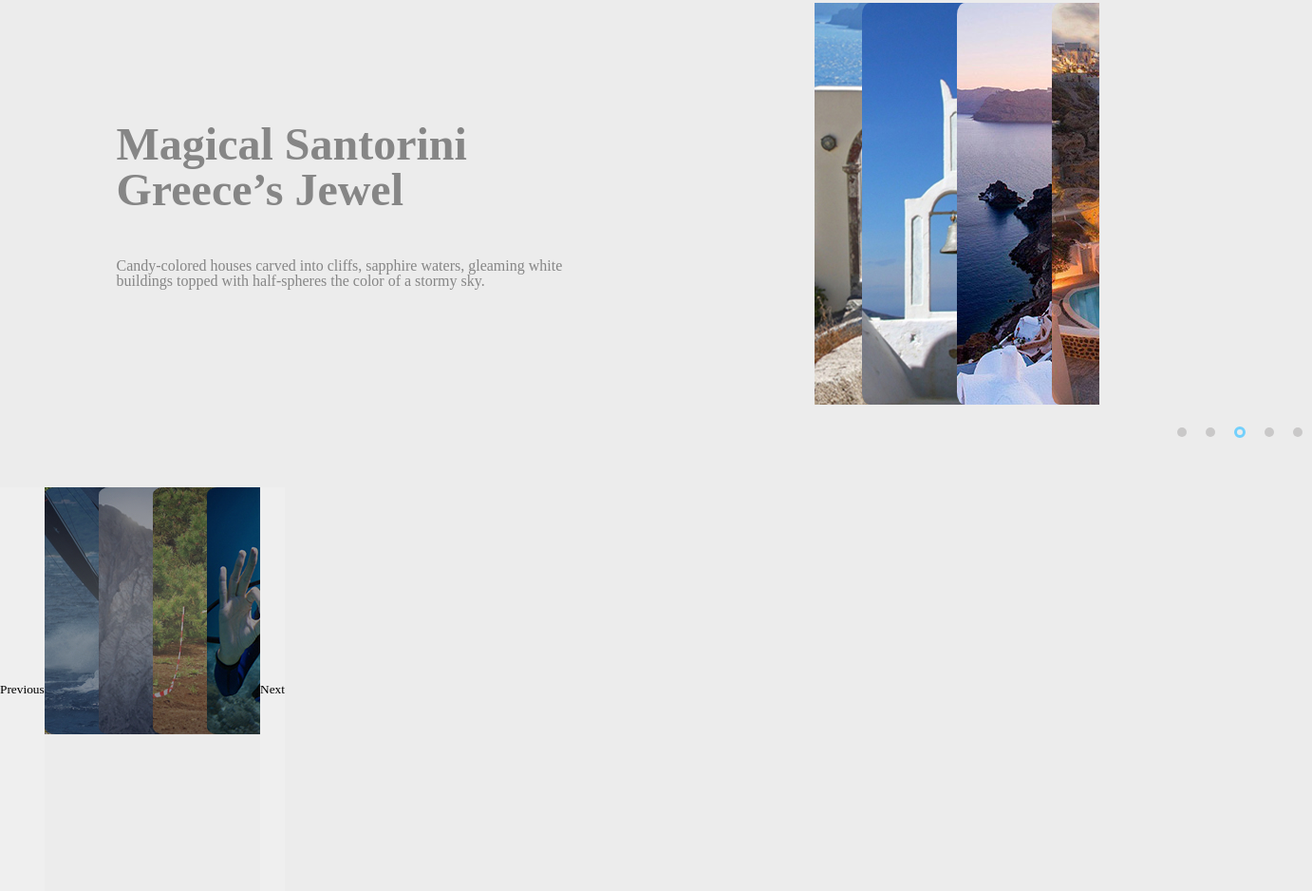
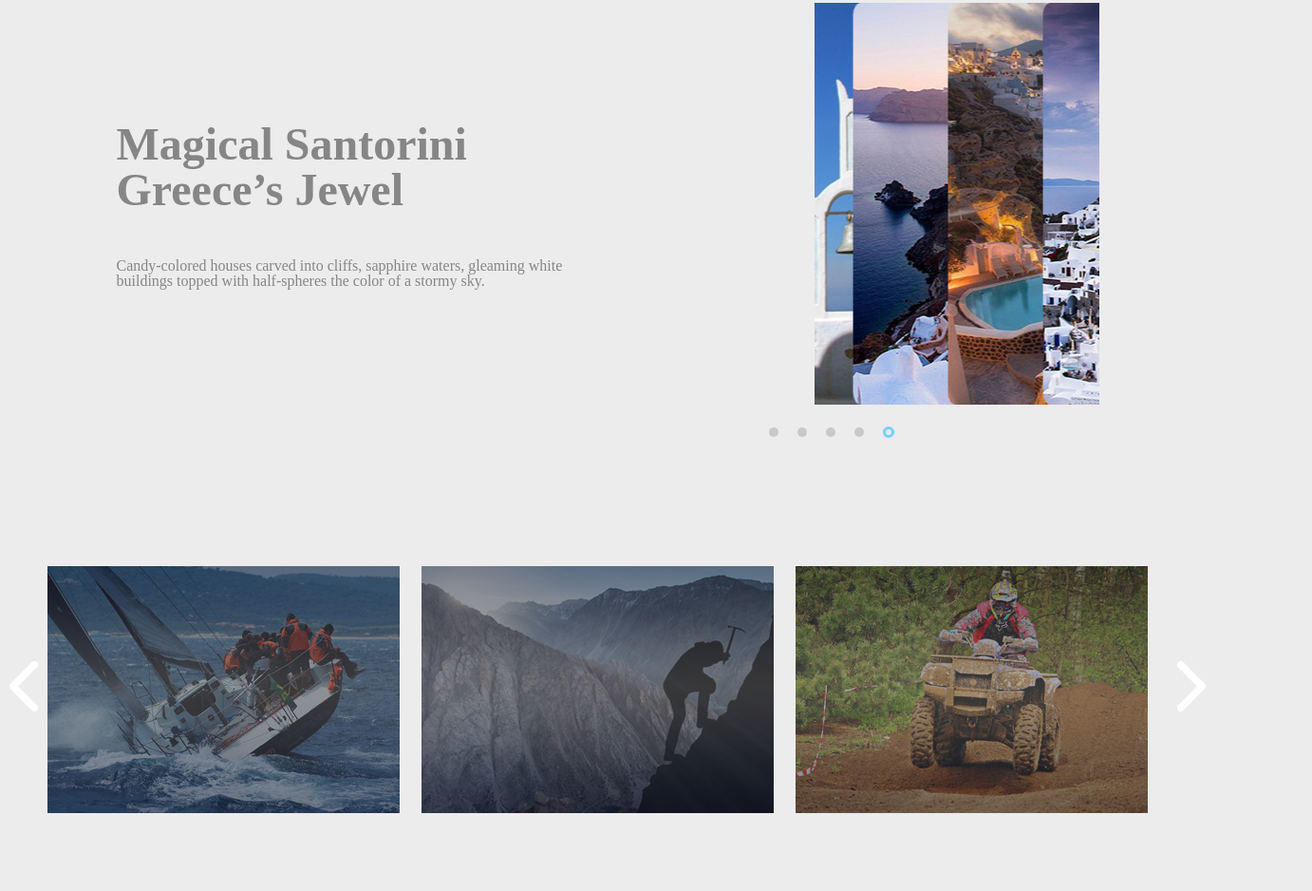
Before and after one commit to Guaranga/Take-Me-2, a plain HTML site: page index.html in a window 1280 px wide. Shown: the part 912-1850 px from the top of the page at 95% size, 1382 px wide, since content can reach past the window. Drawn offline with nearby package versions, Linux system fonts and the light colour scheme.

Commit message:
*ui -slide-1-2 -small problem script.js -no adaptive

```diff
--- a/#src/js/script.js
+++ b/#src/js/script.js
@@ -42,7 +42,7 @@ $(document).ready(function () {
 			infinite: true,
 			initialSlide: 1,
 			autoplay: true, // автопрокрутка
-			autoplaySpeed: 3000,
+			autoplaySpeed: 1000,
 			pauseOnFocus: true,  // пауза после фокуса
 			pauseOnHover: true,
 			pauseOnDotsHover: false,
@@ -75,7 +75,7 @@ $(document).ready(function () {
 	$('.slider-3').slick(
 		{
 
-			slidesToShow: 4,
+			slidesToShow: 3,
 
 		}
 	);
--- a/#src/scss/ui.scss
+++ b/#src/scss/ui.scss
@@ -158,7 +158,7 @@
 	position: absolute;
 	top: 1350px;
 	//right: 700px;
-	left: 1230px;
+	left: 800px;
 }
 .one-sentence .slick-dots li {
 	list-style: none;
@@ -235,26 +235,29 @@
 
 //END СЛАЙДЕР-2 ==========================================================================================
 // СЛАЙДЕР-3 ==========================================================================================
+
+.block-slider-3 {
+	display: flex;
+	justify-content: center;
+
+	width: 100%;
+}
 .slider-3 {
 	display: flex;
 	flex-direction: row;
-	//position: relative;
-	//right: -700px;
-	//top: -320px;
+	align-items: center;
+	position: relative;
+	padding: 0 40px;
+	width: 1260px;
+	height: 425px;
 	min-width: 0px; // когда слайдер находится внутри флекс эллемента или является частью флекс эллемента - иначе салйдер не будет работать
-	//padding: 0 50px;
-	width: 690px;
-	height: 425px;
-	@media (max-width: 1283px) {
-		width: 300px;
-	}
+
 	// объект слайдера
 	.slider-item {
 		min-width: 0; // когда слайдер находится внутри флекс эллемента или является частью флекс эллемента - иначе салйдер не будет работать
 		width: 273px;
-		img {
-			border-radius: 3%;
-		}
+		width: 371px;
+		height: 260px;
 	}
 	.slick-slider {
 		width: 720px;
@@ -262,69 +265,37 @@
 	// ограничивающая оболочка поля слайдера
 	.slick-list {
 		overflow: hidden; //убрать кусок слайда лишнего
-		width: 700px;
+		width: 1230px;
 	}
 	/* Лента слайдов */
 	.slick-track {
 		display: flex;
 	}
+
+	/* Стрелка */
+	.slick-arrow {
+		position: absolute;
+		top: 50%;
+		margin: -30px 0 0 0;
+		z-index: 10;
+		font-size: 0; // убирает надписи на кнопках
+		width: 30px;
+		height: 60px;
+	}
+	// /* Стрелка влево */
+	.slick-arrow.slick-prev {
+		left: 0px;
+		background: url("../img/3-slider/sl-arrow_l.svg") 0 0 /100% no-repeat;
+	}
+	// /* Стрелка вправо */
+	.slick-arrow.slick-next {
+		right: 0px;
+		background: url("../img/3-slider/sl-arrow_r.svg") 0 0 /100% no-repeat;
+	}
+
+	/* end Стрелка */
+	@media (max-width: 1283px) {
+	}
 }
 
-.slider-3 {
-	display: flex;
-	flex-direction: row;
-	//position: relative;
-	//right: -700px;
-	//top: -320px;
-	min-width: 0px; // когда слайдер находится внутри флекс эллемента или является частью флекс эллемента - иначе салйдер не будет работать
-	//padding: 0 50px;
-	width: 690px;
-	height: 425px;
-	@media (max-width: 1283px) {
-		width: 300px;
-	}
-}
-// объект слайдера
-.slider-3 .slider-item {
-	min-width: 0; // когда слайдер находится внутри флекс эллемента или является частью флекс эллемента - иначе салйдер не будет работать
-	width: 371px;
-	height: 260px;
-}
-.slider-3 .slick-slider {
-	width: 1333px;
-}
-// ограничивающая оболочка поля слайдера
-.slider-3 .slick-list {
-	overflow: hidden; //убрать кусок слайда лишнего
-	width: 1333px;
-}
-/* Лента слайдов */
-.slider-3 .slick-track {
-	display: flex;
-}
-// /* Стрелка */
-// .slider-3 .slick-arrow {
-// 	position: absolute;
-// 	top: 50%;
-// 	margin: -30px 0 0 0;
-// 	z-index: 10;
-// 	font-size: 0;
-// 	width: 30px;
-// 	height: 60px;
-// }
-// /* Стрелка влево */
-// .slider-3 .slick-arrow.slick-prev {
-// 	left: 0;
-// 	background: url("../img/3-slider/sl-arrow_l.svg") 0 0 /100% no-repeat;
-// }
-// /* Стрелка вправо */
-// .slick-arrow.slick-next {
-// 	right: 0;
-// 	background: url("../img/3-slider/sl-arrow_r.svg") 0 0 /100% no-repeat;
-// }
-// /* Стрелка не активная */
-// .slick-arrow.slick-disabled {
-// 	opacity: 0.2;
-// }
-
 //END СЛАЙДЕР-3 ==========================================================================================
--- a/index.html
+++ b/index.html
@@ -149,7 +149,7 @@
 
 				</div>
 			</div>
-
+			<div class="block-slider-3">
 				<div class="slider-3">
 					<div class="slider-item">
 						<img src="img/3-slider/1.jpg" alt="">
@@ -167,11 +167,9 @@
 						<img src="img/3-slider/5.jpg" alt="">
 					</div>
 
-
+				</div>
 
 			</div>
-
-
 
 		</main>
 	</div>
```
Also changed, not shown: css/style.css, js/main.js, 1 other file. Lines whose indentation alone changed are shown as unchanged.
